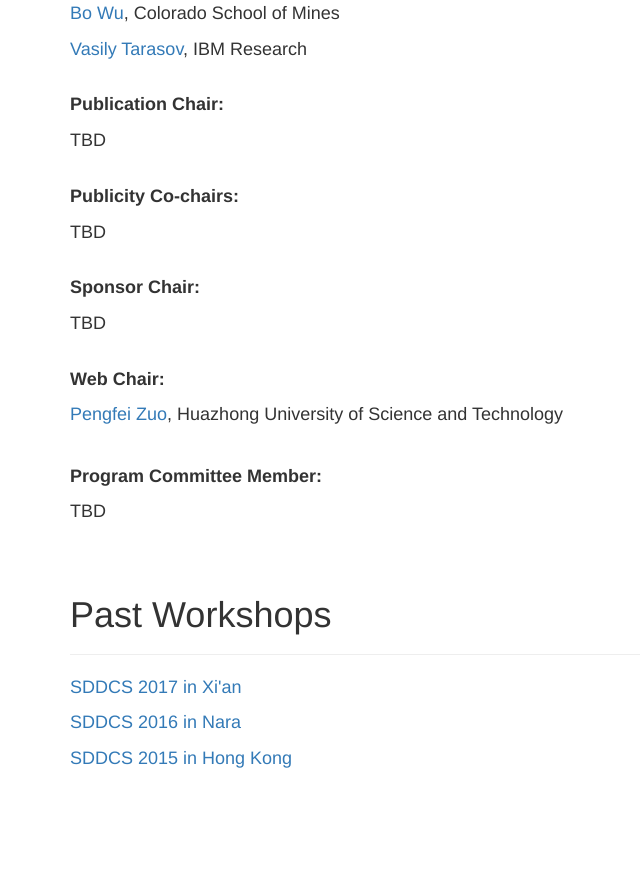
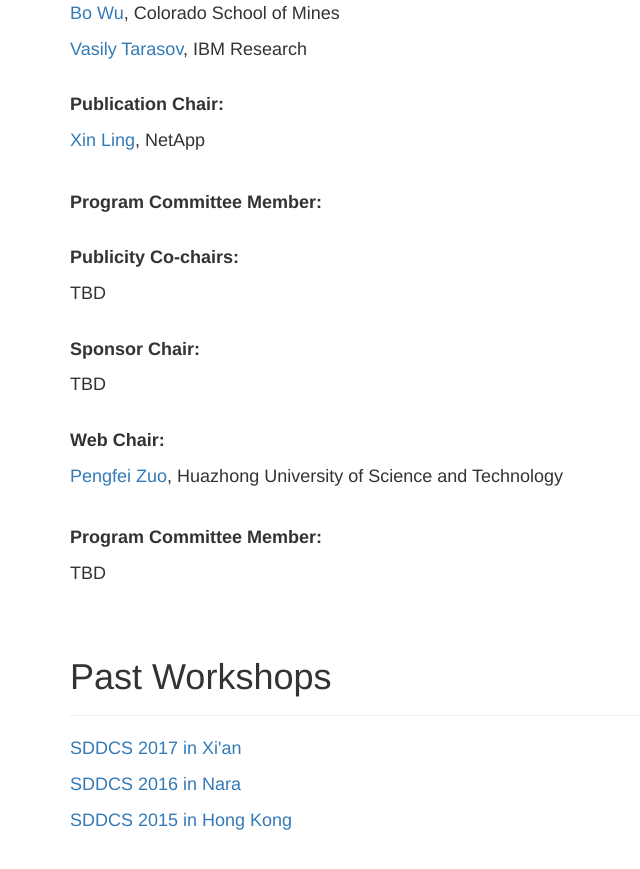
Before and after one commit to sddcs/sddcs.github.io, a plain HTML site: page 2018/sddcs2018.html in a window 1280 px wide. Shown: the part 2062-2931 px from the top of the page, without its empty margins (0-640 px from the left). Drawn offline with nearby package versions, Linux system fonts and the light colour scheme.

Commit message:
sddcs2018

```diff
--- a/2018/sddcs2018.html
+++ b/2018/sddcs2018.html
@@ -162,7 +162,12 @@ Wu</a>, Colorado School of Mines </font></p>
 Vasily Tarasov</a>, IBM Research</font></p>
 </br>
 <p><b><font face="  " size="4">Publication Chair:</font></b></p>
-<p><font face="  " size="4">TBD</font></p>
+<p><font face="  " size="4">
+<a href="https://www.cs.utah.edu/~xinglin/">Xin Ling</a>,
+<span lang="EN-US">
+NetApp</span></font></p>
+<p class="MsoNormal"><font face="  " size="4"><br>
+<b>Program Committee Member:</b></font></p>
 </br>
 <p><font face="  " size="4"><b>Publicity Co-chairs:</b></font></p>
 <p class="MsoNormal"><font face="  " size="4">TBD</font></p>
```
